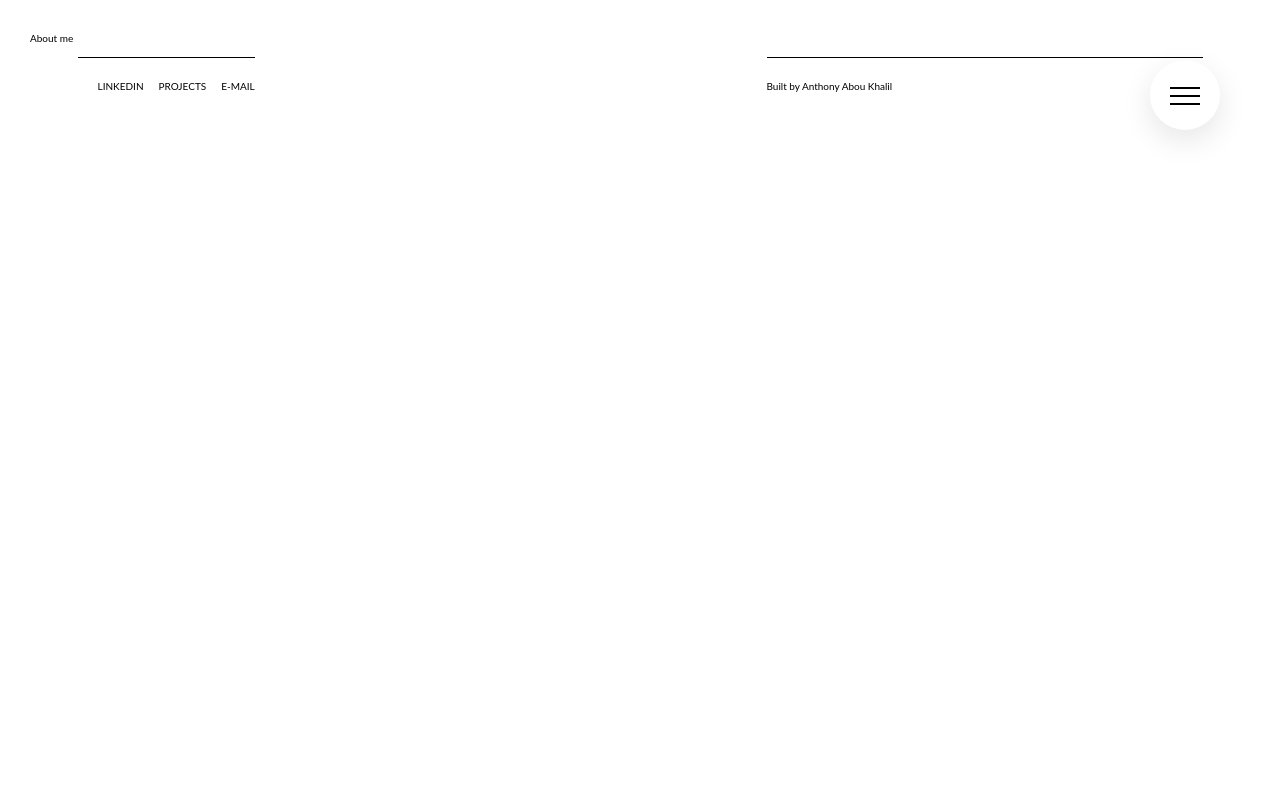
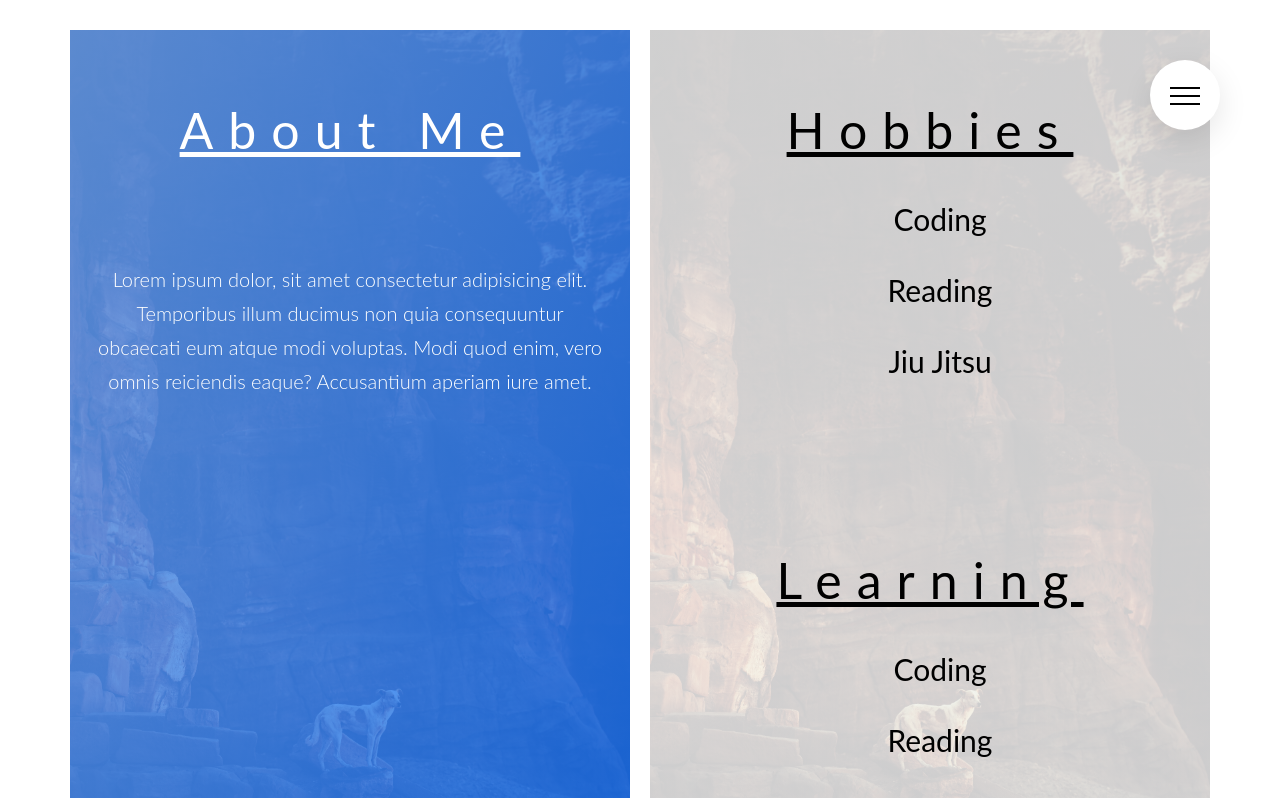
Before and after one commit to anthonyaboukhalil/portfolio, a React (Create React App) app: page /about in a window 1280 px wide. Shown: the top 798 px of the page. Built offline with nearby package versions, Linux system fonts and the light colour scheme.

Commit message:
Adding the about section

```diff
--- a/src/assets/sass/components/_about.scss
+++ b/src/assets/sass/components/_about.scss
@@ -1,45 +1,72 @@
-.about {
+.about-section__text {
+  text-align: center;
+  &__header {
     position: absolute;
-  top: 18rem;
+    width: 100%;
+    font-size: 5rem;
+    font-weight: 400;
+    letter-spacing: 1.5rem;
+    top: 10rem;
+    left: 50%;
+    right: 50%;
+    transform: translate(-50%, -50%);
+    text-decoration: underline;
+  }
+  &__header--learning {
+    position: absolute;
+    width: 100%;
+    font-size: 5rem;
+    font-weight: 400;
+    letter-spacing: 1.5rem;
+    top: 55%;
+    left: 50%;
+    right: 50%;
+    transform: translate(-50%, -50%);
+    text-decoration: underline;
+  }
+  &__paragraph {
+    position: absolute;
+    width: 90%;
+    font-size: 2rem;
+    font-weight: 300;
+    top: 30%;
     left: 50%;
     transform: translate(-50%, -50%);
   }
-.col {
-  &:not(:last-child) {
-    margin-right: 2rem;
-  }
-  &__about {
-    background-color: rgba($white, 0.8);
-    font-size: 1.5rem;
-    padding: 2.5rem;
-    text-align: center;
-    border-radius: 3px;
-    box-shadow: 0 1.5rem 4rem rgba($black, 0.15);
-    transition: transform 0.3s;
+  &__list {
+    position: absolute;
+    width: 90%;
+
+    top: 25%;
+    left: 50%;
+    transform: translate(-50%, -50%);
+    list-style: none;
+    &__item {
+      font-size: 3rem;
+      padding-top: 2rem;
+      font-weight: 400;
+      transition: all 0.4s;
       &:hover {
-      transform: translateY(-1.5rem) scale(1.03);
+        transform: scale(1.3);
       }
     }
-  &_icon {
+    &__item--learning {
       font-size: 3rem;
-
-    &--html {
-      color: $blue;
-    }
-
-    &--sass {
-      color: $red;
-    }
-    &--js {
-      color: $yellow;
+      padding-top: 2rem;
+      font-weight: 400;
+      transition: all 0.4s;
+      &:hover {
+        transform: scale(1.3);
       }
     }
   }
-.container {
-  &__about {
+  &__list--learning {
     position: absolute;
-    top: 60%;
+    width: 90%;
+
+    top: 70%;
     left: 50%;
     transform: translate(-50%, -50%);
+    list-style: none;
   }
 }
--- /dev/null
+++ b/src/assets/sass/components/_qualifications.scss
@@ -0,0 +1,45 @@
+.qualifications {
+  position: absolute;
+  top: 18rem;
+  left: 50%;
+  transform: translate(-50%, -50%);
+}
+.col {
+  &:not(:last-child) {
+    margin-right: 2rem;
+  }
+  &__qualifications {
+    background-color: rgba($white, 0.8);
+    font-size: 1.5rem;
+    padding: 2.5rem;
+    text-align: center;
+    border-radius: 3px;
+    box-shadow: 0 1.5rem 4rem rgba($black, 0.15);
+    transition: transform 0.3s;
+    &:hover {
+      transform: translateY(-1.5rem) scale(1.03);
+    }
+  }
+  &_icon {
+    font-size: 3rem;
+
+    &--html {
+      color: $blue;
+    }
+
+    &--sass {
+      color: $red;
+    }
+    &--js {
+      color: $yellow;
+    }
+  }
+}
+.container {
+  &__qualifications {
+    position: absolute;
+    top: 60%;
+    left: 50%;
+    transform: translate(-50%, -50%);
+  }
+}
--- a/src/assets/sass/components/_section.scss
+++ b/src/assets/sass/components/_section.scss
@@ -6,13 +6,56 @@
   overflow: hidden;
 }
 
-.section-about {
+.section-qualifications {
   background-color: $gray-100;
   opacity: 0.8;
   height: 125vh;
   position: relative;
   padding-bottom: 10rem;
+  -webkit-clip-path: polygon(0 0, 100% 0, 100% 96%, 0 85%);
   clip-path: polygon(0 0, 100% 0, 100% 96%, 0 85%);
+}
+.about-section {
+  margin-bottom: 5rem;
+  &__col {
+    padding-left: 0;
+    padding-right: 0;
+    margin-right: 0;
+  }
+  &__dark {
+    animation-name: moveInLeft;
+    animation-duration: 2s;
+    animation-timing-function: ease-out;
+    position: relative;
+    background-image: linear-gradient(
+        to right bottom,
+        rgba($blue-300, 0.8),
+        rgba($blue-500, 0.8)
+      ),
+      url(/public/img/mateusz-klein-sPVHScUIPiI-unsplash.jpg);
+    background-size: cover;
+    background-position: top;
+
+    height: 125vh;
+    color: white;
+  }
+  &__light {
+    position: relative;
+    background-image: linear-gradient(
+        to right bottom,
+        rgba($white, 0.8),
+        rgba($gray-100, 0.8)
+      ),
+      url(/public/img/mateusz-klein-sPVHScUIPiI-unsplash.jpg);
+    background-size: cover;
+    background-position: top;
+
+    height: 125vh;
+    color: black;
+    animation-name: moveInRight;
+    animation-duration: 2s;
+    animation-timing-function: ease-out;
+  }
 }
 
 .footer {
--- a/src/assets/sass/main.scss
+++ b/src/assets/sass/main.scss
@@ -3,6 +3,7 @@
 @import "src/assets/sass/components/section.scss";
 @import "src/assets/sass/components/bg-video.scss";
 @import "src/assets/sass/components/arrow.scss";
+@import "src/assets/sass/components/qualifications.scss";
 @import "src/assets/sass/components/about.scss";
 @import "src/assets/sass/components/footer.scss";
 @import "src/assets/sass/components/navigation.scss";
--- a/src/components/About.js
+++ b/src/components/About.js
@@ -1,7 +1,49 @@
 const About = () => {
   return (
-    <div className="about-section">
-      <p className="paragraoh">About me</p>
+    <div className="container about-section">
+      <div className="row">
+        <div className="col about-section__col">
+          <section className="about-section__dark">
+            <div className="about-section__text">
+              <h3 className="about-section__text__header">About Me</h3>
+              <p className="about-section__text__paragraph">
+                Lorem ipsum dolor, sit amet consectetur adipisicing elit.
+                Temporibus illum ducimus non quia consequuntur obcaecati eum
+                atque modi voluptas. Modi quod enim, vero omnis reiciendis
+                eaque? Accusantium aperiam iure amet.
+              </p>
+            </div>
+          </section>
+        </div>
+        <div className="col about-section__col">
+          <section className="about-section__light">
+            <div className="about-section__text">
+              <h3 className="about-section__text__header"> Hobbies</h3>
+              <ul className="about-section__text__list">
+                <li className="about-section__text__list__item">Coding</li>
+                <li className="about-section__text__list__item">Reading</li>
+                <li className="about-section__text__list__item">Jiu Jitsu</li>
+              </ul>
+            </div>
+            <div className="about-section__text">
+              <h3 className="about-section__text__header--learning">
+                Learning
+              </h3>
+              <ul className="about-section__text__list--learning">
+                <li className="about-section__text__list__item--learning">
+                  Coding
+                </li>
+                <li className="about-section__text__list__item--learning">
+                  Reading
+                </li>
+                <li className="about-section__text__list__item--learning">
+                  Jiu Jitsu
+                </li>
+              </ul>
+            </div>
+          </section>
+        </div>
+      </div>
     </div>
   );
 };
--- a/src/components/Qualifications.js
+++ b/src/components/Qualifications.js
@@ -4,8 +4,8 @@ import { IoLogoJavascript, IoLogoHtml5, IoLogoSass } from "react-icons/io";
 
 const Qualifications = () => {
   return (
-    <section className="section-about">
-      <div className="about">
+    <section className="section-qualifications">
+      <div className="qualifications">
         <Fade left>
           <h2 className="heading-secondary">Qualifications</h2>
           <p className="paragraph">
@@ -17,10 +17,10 @@ const Qualifications = () => {
         </Fade>
       </div>
 
-      <div className="container container__about text-center">
+      <div className="container container__qualifications text-center">
         <Fade right>
           <div className="row align-items-center">
-            <div className="col col__about">
+            <div className="col col__qualifications">
               <i className="col_icon col_icon--html">
                 <IoLogoHtml5 />
               </i>
@@ -31,7 +31,7 @@ const Qualifications = () => {
                 omnis! Minima mollitia consectetur eos.
               </p>
             </div>
-            <div className="col col__about">
+            <div className="col col__qualifications">
               <i className="col_icon col_icon--sass">
                 <IoLogoSass />
               </i>
@@ -42,7 +42,7 @@ const Qualifications = () => {
                 omnis! Minima mollitia consectetur eos.
               </p>
             </div>
-            <div className="col col__about">
+            <div className="col col__qualifications">
               <i className="col_icon col_icon--js">
                 <IoLogoJavascript />
               </i>
```
Also changed, not shown: public/img/mateusz-klein-sPVHScUIPiI-unsplash.jpg (added), src/assets/css/index.css. Lines whose indentation alone changed are shown as unchanged.
